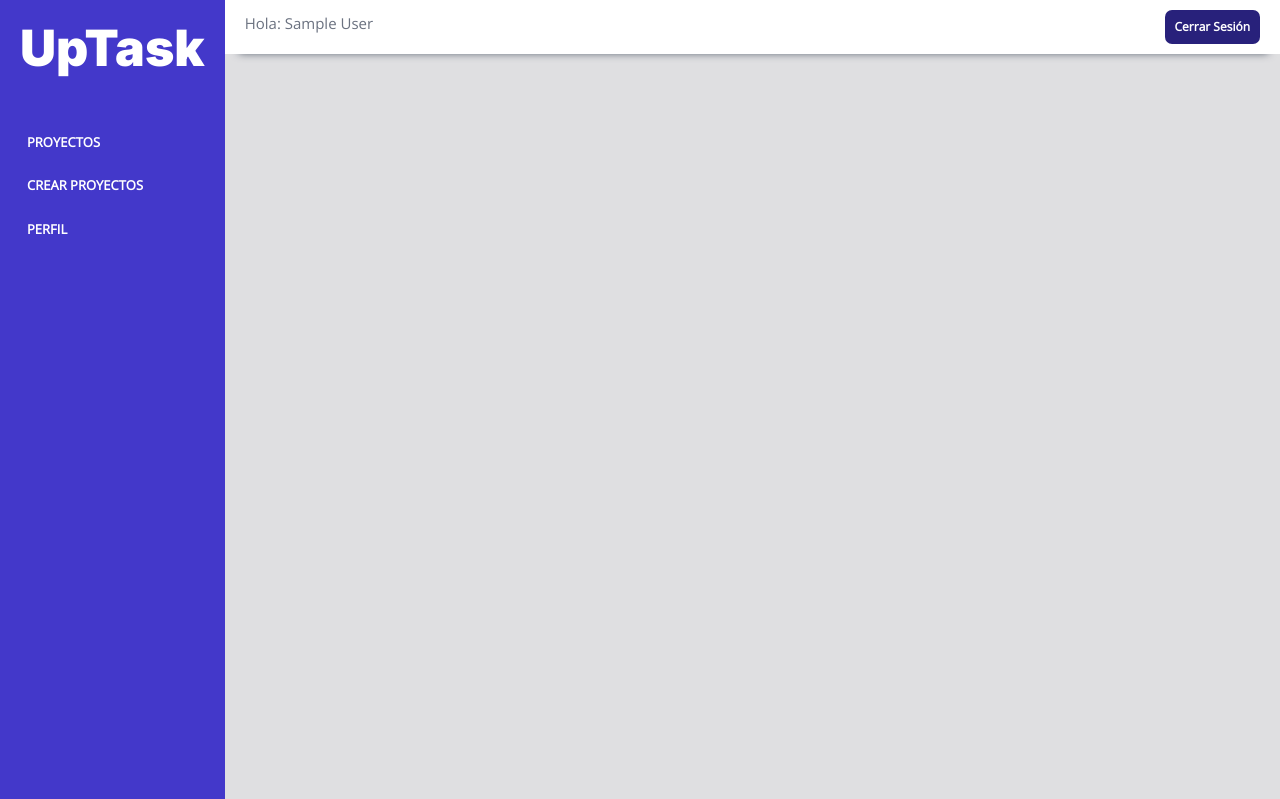
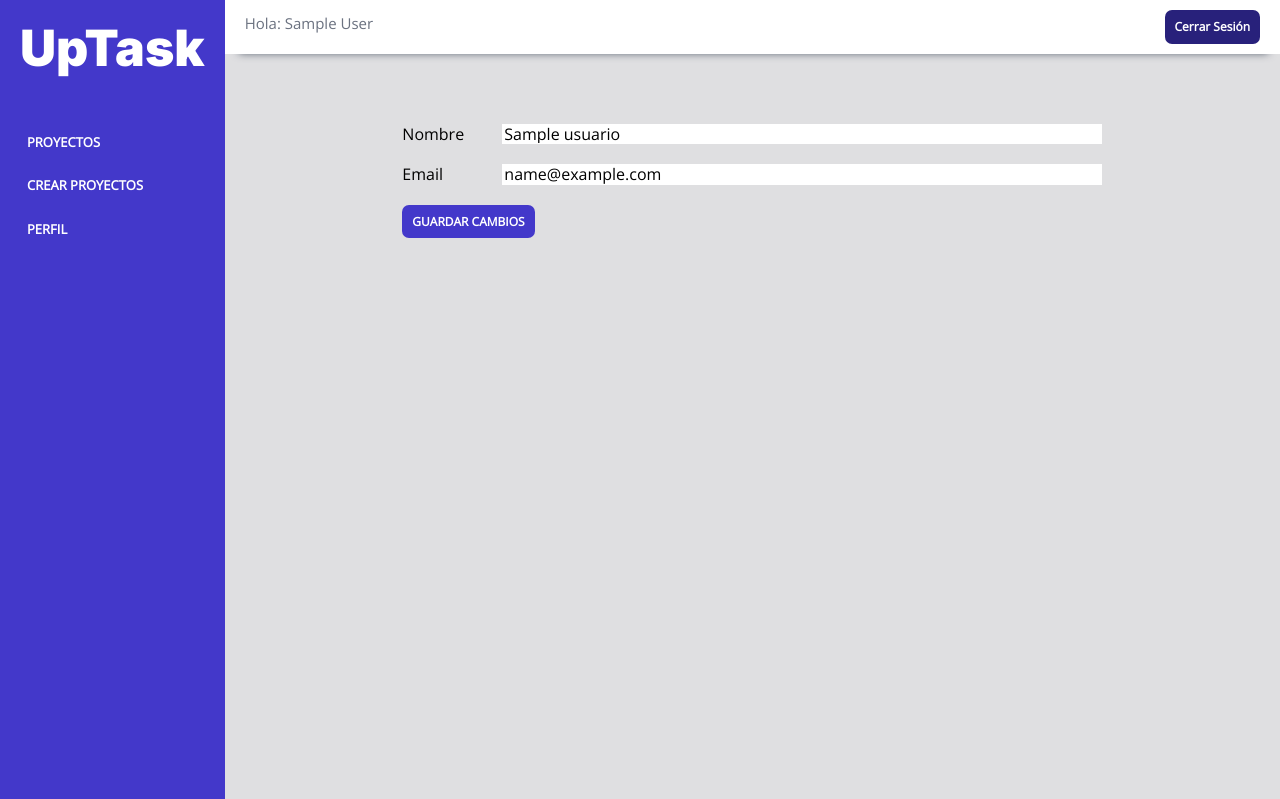
Before and after one commit to joseangvas/uptask-mvc, a PHP site: the page made by views/dashboard/perfil.php in a window 1280 px wide. Shown: the top 799 px of the page. Run offline with PHP 8.4, Linux system fonts and the light colour scheme; the visitor is signed in with stand-in values (Sample User, id 1); the template is opened without the code that fills it: most values are stand-ins (such as "Sample title", 1, 10 or a date in 2020); data that the repository does not hold is empty.

Commit message:
Codificar Edición de Perfil de Usuario.

```diff
--- a/public/index.php
+++ b/public/index.php
@@ -36,6 +36,7 @@ $router->get('/crear-proyecto', [DashboardController::class, 'crear_proyecto']);
 $router->post('/crear-proyecto', [DashboardController::class, 'crear_proyecto']);
 $router->get('/proyecto', [DashboardController::class, 'proyecto']);
 $router->get('/perfil', [DashboardController::class, 'perfil']);
+$router->post('/perfil', [DashboardController::class, 'perfil']);
 
 //* API para las Tareas de los Proyectos
 $router->get('/api/tareas', [TareaController::class, 'index']);
--- a/views/dashboard/perfil.php
+++ b/views/dashboard/perfil.php
@@ -1,4 +1,31 @@
 <?php include_once __DIR__ . '/header-dashboard.php';  ?>
 
+<div class="contenedor-sm">
+  <?php include_once __DIR__ . '/../templates/alertas.php'; ?>
+
+  <form method="POST" class="formulario" action="/perfil">
+    <div class="campo">
+      <label for="nombre">Nombre</label>
+      <input
+        type="text"
+        value="<?php echo $usuario->nombre; ?>"
+        name="nombre"
+        placeholder="Tu Nombre"
+      />
+    </div>
+
+    <div class="campo">
+      <label for="email">Email</label>
+      <input
+        type="email"
+        value="<?php echo $usuario->email; ?>"
+        name="email"
+        placeholder="Tu Email"
+      />
+    </div>
+
+    <input type="submit" value="Guardar Cambios"/>
+  </form>
+</div>
 
 <?php include_once __DIR__ . '/footer-dashboard.php';  ?>
```
Also changed, not shown: controllers/DashboardController.php (+24 -1 lines), models/usuario.php (+14 -0 lines).
